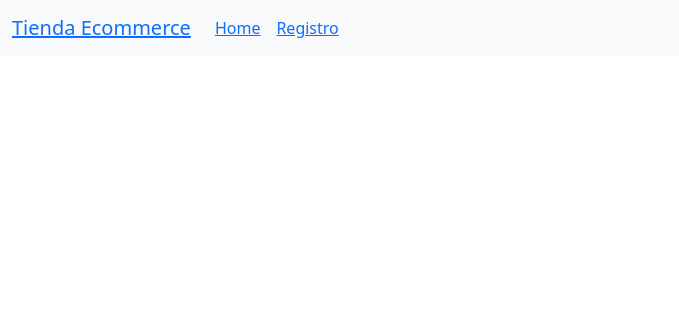
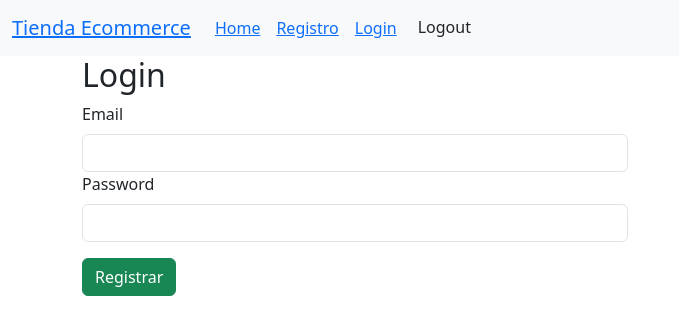
Before and after one commit to MaxiPerchik/TP_2_FRONT_REACT_ECOMMERCE, a React (Create React App) app: page /login in a window 1280 px wide. Shown: the top 334 px of the page, without its empty margins (0-679 px from the left). Built offline with nearby package versions, Linux system fonts and the light colour scheme.

Commit message:
user login, guardando el token, tratando de hacer logout

```diff
--- a/src/App.jsx
+++ b/src/App.jsx
@@ -4,6 +4,7 @@ import NavBar from "./Componentes/NavBar/NavBar";
 import { BrowserRouter, Route, Routes } from "react-router-dom";
 import UserPage from "./Componentes/User/UserPage";
 import UserRegister from "./Componentes/User/UserRegister";
+import UserLogin from "./Componentes/User/UserLogin";
 
 const App = () => {
   return (
@@ -13,6 +14,7 @@ const App = () => {
         <Routes>
           <Route path="/" element={<UserPage />} />
           <Route path="/register" element={<UserRegister />} />
+          <Route path="/login" element={<UserLogin />} />
         </Routes>
       </BrowserRouter>
     </>
--- a/src/Componentes/NavBar/NavBar.jsx
+++ b/src/Componentes/NavBar/NavBar.jsx
@@ -3,6 +3,13 @@ import { Link, NavLink } from "react-router-dom";
 import "bootstrap/dist/css/bootstrap.min.css";
 
 const NavBar = () => {
+  const token = localStorage.getItem("token");
+  const logout = () => {
+    if (token) {
+      localStorage.removeItem("token");
+    }
+  };
+
   return (
     <div>
       <nav class="navbar navbar-expand-lg bg-body-tertiary">
@@ -34,6 +41,16 @@ const NavBar = () => {
                   <NavLink to="/register">Registro</NavLink>
                 </a>
               </li>
+              <li class="nav-item">
+                <a class="nav-link">
+                  <NavLink to="/login">Login</NavLink>
+                </a>
+              </li>
+              <li class="nav-item">
+                <button class="btn" onClick={logout}>
+                  Logout
+                </button>
+              </li>
             </ul>
           </div>
         </div>
--- /dev/null
+++ b/src/Componentes/User/UserLogin.jsx
@@ -0,0 +1,123 @@
+import React, { useState } from "react";
+import { useNavigate } from "react-router-dom";
+import Swal from "sweetalert2";
+
+const UserLogin = () => {
+  const navigate = useNavigate();
+  const [formData, setFormData] = useState({
+    email: "",
+    password: "",
+  });
+
+  const [error, setError] = useState("");
+
+  const handleChange = (e) => {
+    setFormData({
+      ...formData,
+      [e.target.name]: e.target.value,
+    });
+  };
+
+  const manejadorFormulario = async (event) => {
+    event.preventDefault();
+
+    const { email, password } = formData;
+
+    if (!(email && password)) {
+      setError("Por favor completar todos los campos");
+      return;
+    }
+
+    const credentials = {
+      email,
+      password,
+    };
+
+    try {
+      const response = await fetch("http://localhost:3000/api/users/login", {
+        method: "POST",
+        mode: "cors",
+        headers: {
+          "Content-Type": "application/json",
+        },
+        body: JSON.stringify(credentials),
+      });
+
+      if (response.ok) {
+        const { token } = await response.json();
+
+        // Guardar el token en el estado o en localStorage según tus necesidades
+        // Ejemplo de guardado en el estado (usando un estado llamado 'token'):
+        localStorage.setItem("token", token);
+        console.log(localStorage);
+        limpiarCampos();
+        Swal.fire({
+          title: "<strong>Login Exitoso!!!</strong>",
+          html: "<i>¡Bienvenido de vuelta!</i>",
+          icon: "success",
+        });
+        navigate('/home');
+
+      } else {
+        const { success, error } = await response.json();
+        setError(success ? "Error al iniciar sesión" : error);
+      }
+    } catch (error) {
+      setError("Error al realizar la solicitud: " + error.message);
+      console.error("Error al realizar la solicitud:", error);
+    }
+  };
+
+  const limpiarCampos = () => {
+    setFormData({
+      email: "",
+      password: "",
+    });
+    setError("");
+  };
+
+  return (
+    <div className="container">
+      <div className="row">
+        <div className="col-4 col-6">
+          <h2>Login</h2>
+
+          <form onSubmit={manejadorFormulario}>
+            <div>
+              <label htmlFor="email" className="form-label">
+                Email
+              </label>
+              <input
+                type="email"
+                name="email"
+                value={formData.email}
+                onChange={handleChange}
+                className="form-control"
+              />
+            </div>
+
+            <div>
+              <label htmlFor="password" className="form-label">
+                Password
+              </label>
+              <input
+                type="password"
+                name="password"
+                value={formData.password}
+                onChange={handleChange}
+                className="form-control"
+              />
+            </div>
+
+            <button className="btn btn-success mt-3" type="submit">
+              Registrar
+            </button>
+            {error && <p style={{ color: "red" }}>{error}</p>}
+          </form>
+        </div>
+      </div>
+    </div>
+  );
+};
+
+export default UserLogin;
--- a/src/Componentes/User/UserPage.jsx
+++ b/src/Componentes/User/UserPage.jsx
@@ -1,21 +1,42 @@
 import React, { useEffect, useState } from "react";
 
 const UserPage = () => {
-  const [users, setusers] = useState([]);
+  const [users, setUsers] = useState([]);
+  const [error, setError] = useState(null);
 
   useEffect(() => {
-    fetch("http://localhost:3000/api/users")
-      .then((response) => response.json())
-      .then((data) => {
-        setusers(data);
-      })
-      .catch((error) => console.log(error));
+    // Obtener el token almacenado en localStorage
+    const token = localStorage.getItem('token');
+
+    // Verificar si hay un token
+    if (token) {
+      // Configurar el encabezado de autorización con el token
+      const headers = {
+        'Content-Type': 'application/json',
+        'Authorization': `Bearer ${token}`,
+      };
+
+      // Realizar la solicitud con el encabezado de autorización
+      fetch("http://localhost:3000/api/users", { headers })
+        .then((response) => response.json())
+        .then((data) => {
+          setUsers(data);
+        })
+        .catch((error) => setError(error.message));
+    } else {
+      // Manejar el caso en que no hay un token disponible
+      setError("No se encontró un token de autenticación");
+    }
   }, []);
+
+  if (error) {
+    return <p>Error: {error}</p>;
+  }
 
   return (
     <ul>
       {users.map((user) => {
-        return <li> {user.email}</li>;
+        return <li key={user._id}>{user.email}</li>;
       })}
     </ul>
   );
--- a/src/index.js
+++ b/src/index.js
@@ -7,9 +7,9 @@ import App from "./App";
 
 const root = ReactDOM.createRoot(document.getElementById("root"));
 root.render(
-  <React.StrictMode>
+  // <React.StrictMode>
     <App />
-  </React.StrictMode>
+  // </React.StrictMode>
 );
 
 // If you want to start measuring performance in your app, pass a function
```
Also changed, not shown: src/Componentes/User/User.jsx (deleted), src/Componentes/User/UserDetails.jsx (deleted).
